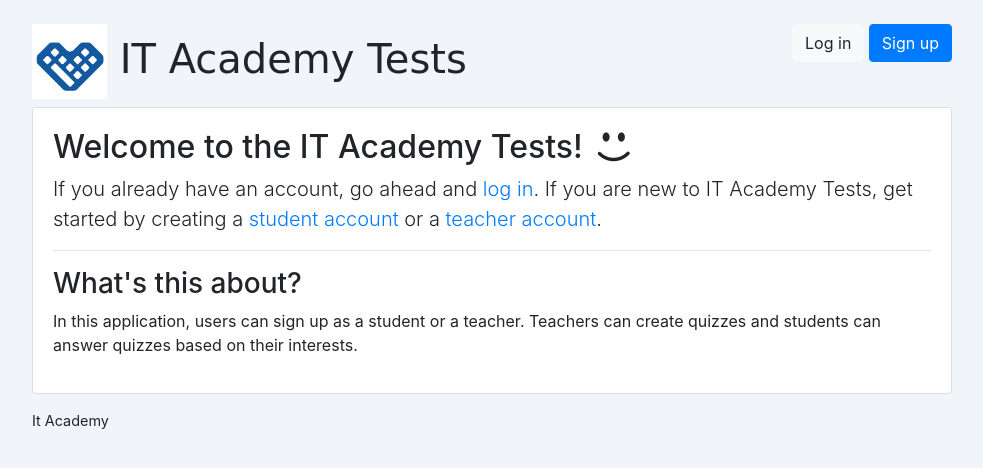
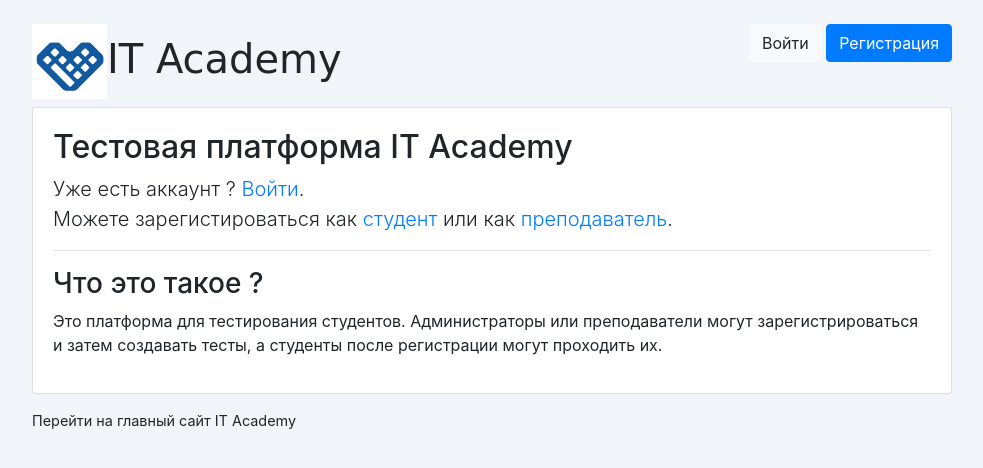
Before and after one commit to Asyllbek/IT-Academy, a Django app: page / in a window 1280 px wide. Shown: the top 468 px of the page, without its empty margins (148-1131 px from the left). Run offline with Django 3.2, Linux system fonts and the light colour scheme; some libraries are stand-ins or nearby versions.

Commit message:
new changes

```diff
--- a/classroom/templates/classroom/home.html
+++ b/classroom/templates/classroom/home.html
@@ -1,15 +1,13 @@
 {% extends 'base.html' %}
 
 {% block content %}
-  <h2>Welcome to the IT Academy Tests! <span class="icon-emo-happy"></span></h2>
+  <h2> Тестовая платформа IT Academy</h2>
   <p class="lead">
-    If you already have an account, go ahead and <a href="{% url 'login' %}">log in</a>. If you are new to IT Academy Tests, get started
-    by creating a <a href="{% url 'student_signup' %}">student account</a> or a <a href="{% url 'teacher_signup' %}">teacher account</a>.
+    Уже есть аккаунт ? <a href="{% url 'login' %}">Войти</a>. <br>
+    Можете зарегистироваться как  <a href="{% url 'student_signup' %}"> студент</a>  или  как <a href="{% url 'teacher_signup' %}">преподаватель</a>.
   </p>
   <hr>
-  <h3>What's this about?</h3>
-  <p>
-    In this application, users can sign up as a student or a teacher. Teachers can create quizzes and students can answer quizzes
-    based on their interests.
+  <h3> Что это такое ?</h3>
+  <p>Это платформа для тестирования студентов. Администраторы или преподаватели могут зарегистрироваться и затем создавать тесты, а студенты после регистрации могут проходить их.
   </p>
 {% endblock %}
--- a/templates/base.html
+++ b/templates/base.html
@@ -4,7 +4,7 @@
   <head>
     <meta charset="utf-8">
     <meta name="viewport" content="width=device-width, initial-scale=1, shrink-to-fit=no">
-    <title>{% block title %}IT Academy {% endblock %}</title>
+    <title>{% block title %}Тестовая платформа IT Academy{% endblock %}</title>
     <link rel="icon" href="{% static 'img/favicon.png' %}">
     <link rel="stylesheet" href="{% static 'css/bootstrap.min.css' %}">
     <link rel="stylesheet" type="text/css" href="{% static 'vendor/fontello-2f186091/css/fontello.css' %}">
@@ -25,7 +25,7 @@
             <div class="col-6">
               <h1 class="logo">
                 <a href="{% url 'home' %}">
-                 <img src="/static/img/favicon.png" width="75" height="75"> IT Academy Tests
+                 <img src="/static/img/favicon.png" width="75" height="75">IT Academy
                   {% if user.is_authenticated %}
                     {% if user.is_teacher %}
                       <span class="icon-feather" data-toggle="tooltip" data-placement="right" title="Teacher profile"></span>
@@ -38,10 +38,10 @@
             </div>
             <div class="col-6 text-right">
               {% if user.is_authenticated %}
-                <p class="pt-3"><strong>{{ user.username }}{% if user.is_student %} - {{user.student.score}}{% endif %}</strong> | <a href="{% url 'logout' %}">Log out</a>.</p>
+                <p class="pt-3"><strong>{{ user.username }}{% if user.is_student %} - {{user.student.score}}{% endif %}</strong> | <a href="{% url 'logout' %}">Выйти</a>.</p>
               {% else %}
-                <a href="{% url 'login' %}" class="btn btn-light" role="button">Log in</a>
-                <a href="{% url 'signup' %}" class="btn btn-primary" role="button">Sign up</a>
+                <a href="{% url 'login' %}" class="btn btn-light" role="button">Войти</a>
+                <a href="{% url 'signup' %}" class="btn btn-primary" role="button">Регистрация</a>
               {% endif %}
             </div>
           </div>
@@ -57,7 +57,7 @@
             </div>
           </div>
           <footer>
-            <a href="https://it-academy.kg"> It Academy </a>
+            <a href="https://it-academy.kg"> Перейти на главный сайт IT Academy </a>
           </footer>
         </div>
       </div>
--- a/templates/registration/login.html
+++ b/templates/registration/login.html
@@ -15,13 +15,13 @@
   {% endif %}
   <div class="row">
     <div class="col-lg-4 col-md-6 col-sm-8 col-12">
-      <h2>Log in</h2>
+      <h2>Войти</h2>
       <form method="post" novalidate>
         {% csrf_token %}
         <input type="hidden" name="next" value="{{ next }}">
         {{ form.username|as_crispy_field }}
         {{ form.password|as_crispy_field }}
-        <button type="submit" class="btn btn-primary">Log in</button>
+        <button type="submit" class="btn btn-primary">Войти</button>
       </form>
     </div>
   </div>
--- a/templates/registration/signup_form.html
+++ b/templates/registration/signup_form.html
@@ -5,12 +5,12 @@
 {% block content %}
   <div class="row">
     <div class="col-md-8 col-sm-10 col-12">
-      <h2>Sign up as a {{ user_type }}</h2>
+      <h2>Регистрация</h2>
       <form method="post" novalidate>
         {% csrf_token %}
         <input type="hidden" name="next" value="{{ next }}">
         {{ form|crispy }}
-        <button type="submit" class="btn btn-success">Sign up</button>
+        <button type="submit" class="btn btn-success">Зарегистрироваться</button>
       </form>
     </div>
   </div>
```
Also changed, not shown: templates/registration/signup.html (+4 -4 lines).
